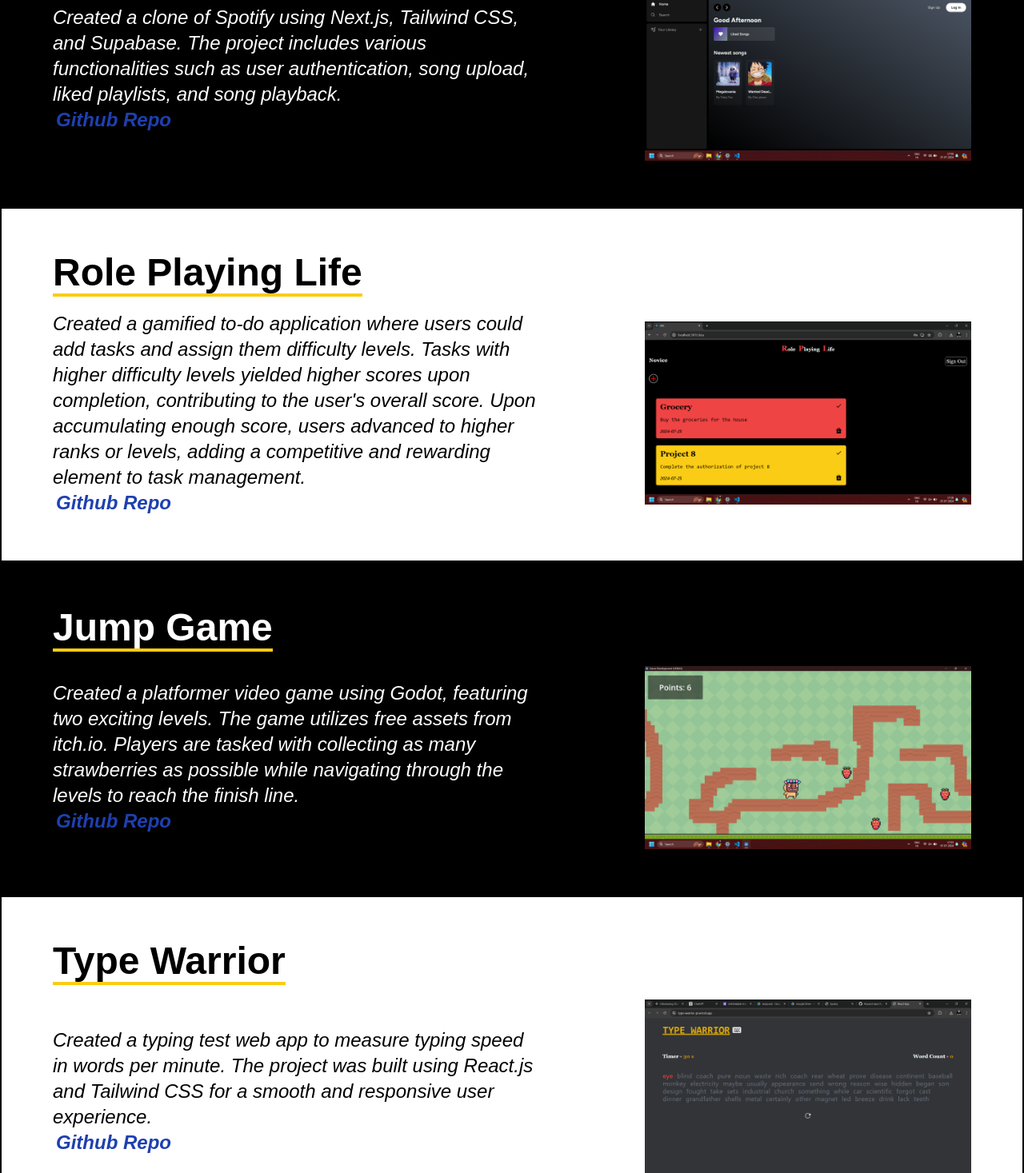
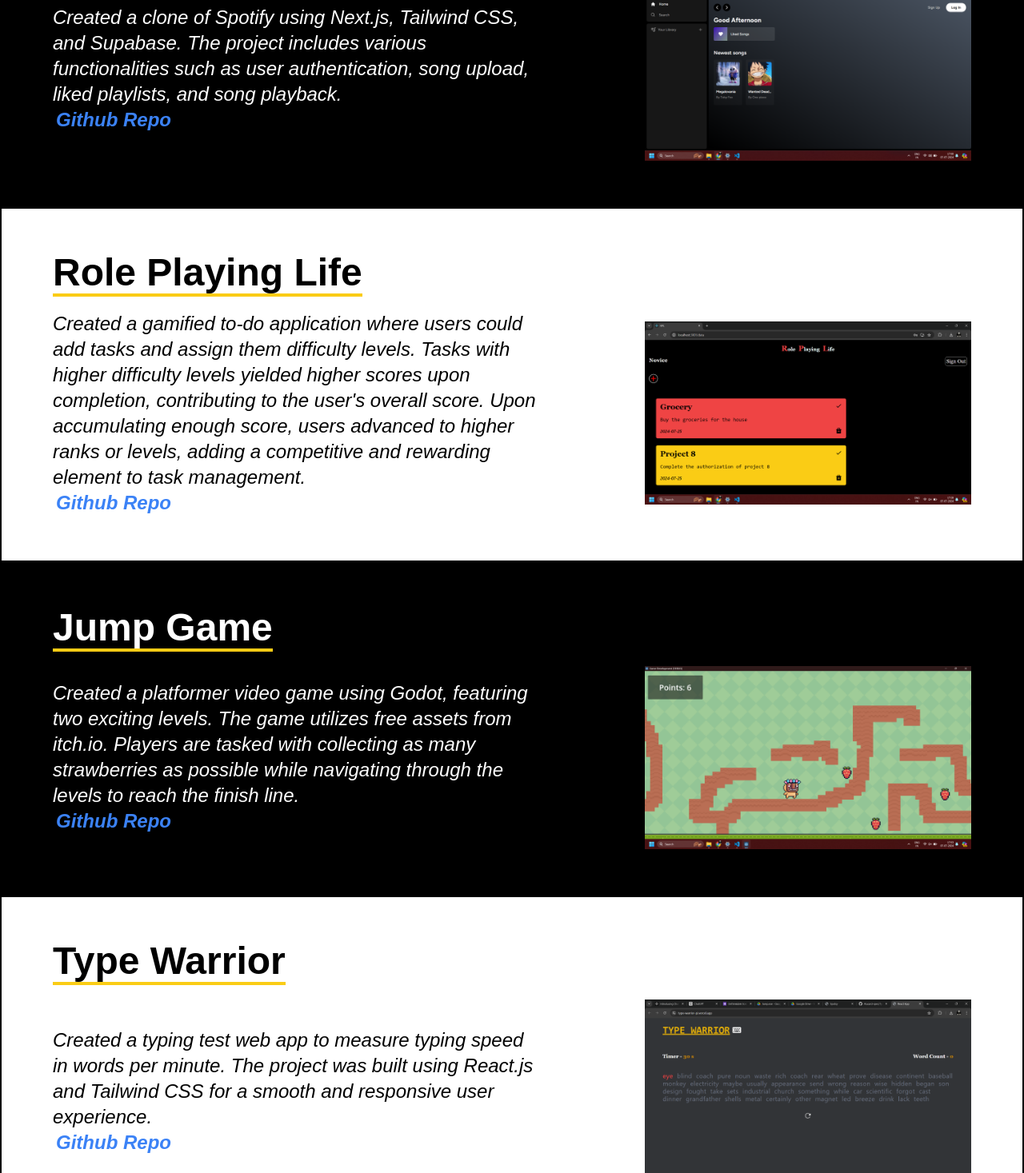
Before and after one commit to Alucard-spec/Portfolio, a React (Create React App) app: page /projects in a window 1280 px wide. Shown: the part 211-1678 px from the top of the page at 80% size. Built offline with nearby package versions, Linux system fonts and the light colour scheme; a web font is replaced by a local one.

Commit message:
Resume Update

```diff
--- a/src/components/ExtendedAboutMe.jsx
+++ b/src/components/ExtendedAboutMe.jsx
@@ -13,7 +13,7 @@ const ExtendedAboutMe = () => {
       <br />
       Greetings! Originating from the vibrant city of Lucknow, I'm currently immersed in the world of computer science as an undergraduate. I thrive on exploring new destinations, devouring books across genres, and indulging in diverse culinary adventures. Fueled by a relentless drive to accomplish significant milestones, I cherish every moment and aspire to embrace all that life has to offer. <br /> <br />
      <div><a href="https://github.com/Alucard-spec" className='text-blue-700 underline hover:bg-yellow-200 p-2 rounded-2xl'>My Github Page</a></div>
-     <div><a href="https://drive.google.com/file/d/1ui1fMMZvRCsc5NWXth3CKtgXi-zhPuoK/view?usp=drive_link" className='text-blue-700 underline hover:bg-yellow-200 p-2 rounded-2xl'>My Resume</a></div>
+     <div><a href="https://drive.google.com/file/d/1zgZD_OLylEWCBuM3nQeZVpTArGLLHlpo/view?usp=sharing" className='text-blue-700 underline hover:bg-yellow-200 p-2 rounded-2xl'>My Resume</a></div>
      </div>
 
       <motion.img animate={{scale:1}} initial={{scale:0}} transition={{duration:0.5}} src={require("./Content Writing/profilePic.jpg")} className='object-cover max-h-96 border-4 border-black rounded-full' alt="Avatar" />
--- a/src/components/Projects.jsx
+++ b/src/components/Projects.jsx
@@ -12,7 +12,7 @@ const Projects = () => {
 
         <div className='flex gap-16 lg:gap-6 md:gap-1 md:flex-col w-full px-16 lg:px-12 md:px-3 text-2xl md:text-xl italic items-center   '><div className='h-fit w-[60%] md:w-full my-auto'>
         Created a clone of Spotify using Next.js, Tailwind CSS, and Supabase. The project includes various functionalities such as user authentication, song upload, liked playlists, and song playback.<br />
-<a href="https://spotify-clone-oydb.vercel.app/" className='text-blue-800 font-bold hover:bg-white p-1 rounded-xl'>Github Repo</a> </div>
+<a href="https://spotify-clone-oydb.vercel.app/" className='text-blue-500 font-bold hover:bg-white p-1 rounded-xl'>Github Repo</a> </div>
 <br /><div className='w-[40%] md:w-full'>
 <img className=' object-cover mx-auto ' alt='project sample' src={require("./Content Writing/Spotify_clone.png")}  /></div>
 
@@ -27,7 +27,7 @@ const Projects = () => {
 
         <div className='flex gap-16 lg:gap-6 md:gap-1 md:flex-col  px-16 lg:px-12 md:px-3 text-2xl md:text-xl items-center italic   '><div className='h-fit w-[60%] md:w-full my-auto'>
         Created a gamified to-do application where users could add tasks and assign them difficulty levels. Tasks with higher difficulty levels yielded higher scores upon completion, contributing to the user's overall score. Upon accumulating enough score, users advanced to higher ranks or levels, adding a competitive and rewarding element to task management.<br />
-        <a href="https://github.com/Alucard-spec/RPL-Todo" className='text-blue-800 font-bold hover:bg-white p-1 rounded-xl'>Github Repo</a>  </div>
+        <a href="https://github.com/Alucard-spec/RPL-Todo" className='text-blue-500 font-bold hover:bg-black p-1 rounded-xl'>Github Repo</a>  </div>
 <br /><div className='w-[40%] md:w-full'>
 <img className='object-cover mx-auto ' alt='Project sample' src={require("./Content Writing/RPL.png")}  /></div>
 
@@ -42,7 +42,7 @@ const Projects = () => {
 
         <div className='flex gap-16 lg:gap-6 md:gap-1 md:flex-col  px-16 lg:px-12 md:px-3 text-2xl md:text-xl items-center italic   '><div className='h-fit w-[60%] md:w-full my-auto'>
         Created a platformer video game using Godot, featuring two exciting levels. The game utilizes free assets from itch.io. Players are tasked with collecting as many strawberries as possible while navigating through the levels to reach the finish line.<br />
-        <a href="https://github.com/Alucard-spec/platformer" className='text-blue-800 font-bold hover:bg-white p-1 rounded-xl'>Github Repo</a>  </div>
+        <a href="https://github.com/Alucard-spec/platformer" className='text-blue-500 font-bold hover:bg-white p-1 rounded-xl'>Github Repo</a>  </div>
 <br /><div className='w-[40%] md:w-full'>
 <img className='object-cover mx-auto ' alt='Project sample' src={require("./Content Writing/Platformer.png")}  /></div>
 
@@ -57,13 +57,15 @@ const Projects = () => {
 
         <div className='flex gap-16 lg:gap-6 md:gap-1 md:flex-col  px-16 lg:px-12 md:px-3 text-2xl md:text-xl items-center italic   '><div className='h-fit w-[60%] md:w-full my-auto'>
         Created a typing test web app to measure typing speed in words per minute. The project was built using React.js and Tailwind CSS for a smooth and responsive user experience.<br />
-        <a href="https://github.com/Alucard-spec/Type-Warrior" className='text-blue-800 font-bold hover:bg-white p-1 rounded-xl'>Github Repo</a>  </div>
+        <a href="https://github.com/Alucard-spec/Type-Warrior" className='text-blue-500 font-bold hover:bg-black p-1 rounded-xl'>Github Repo</a>  </div>
 <br /><div className='w-[40%] md:w-full'>
 <img className='object-cover mx-auto ' alt='Project sample' src={require("./Content Writing/Type_warrior.png")}  /></div>
 
 </div>
     </div>
 
+
+
     </div>
   )
 }
```
